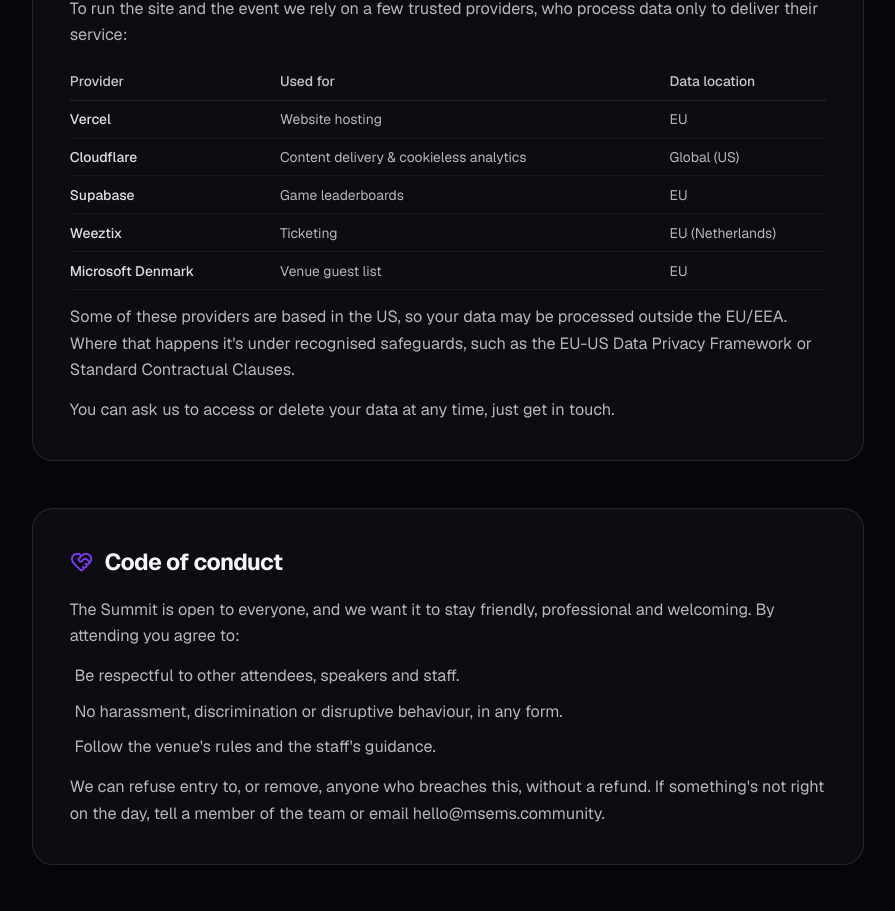
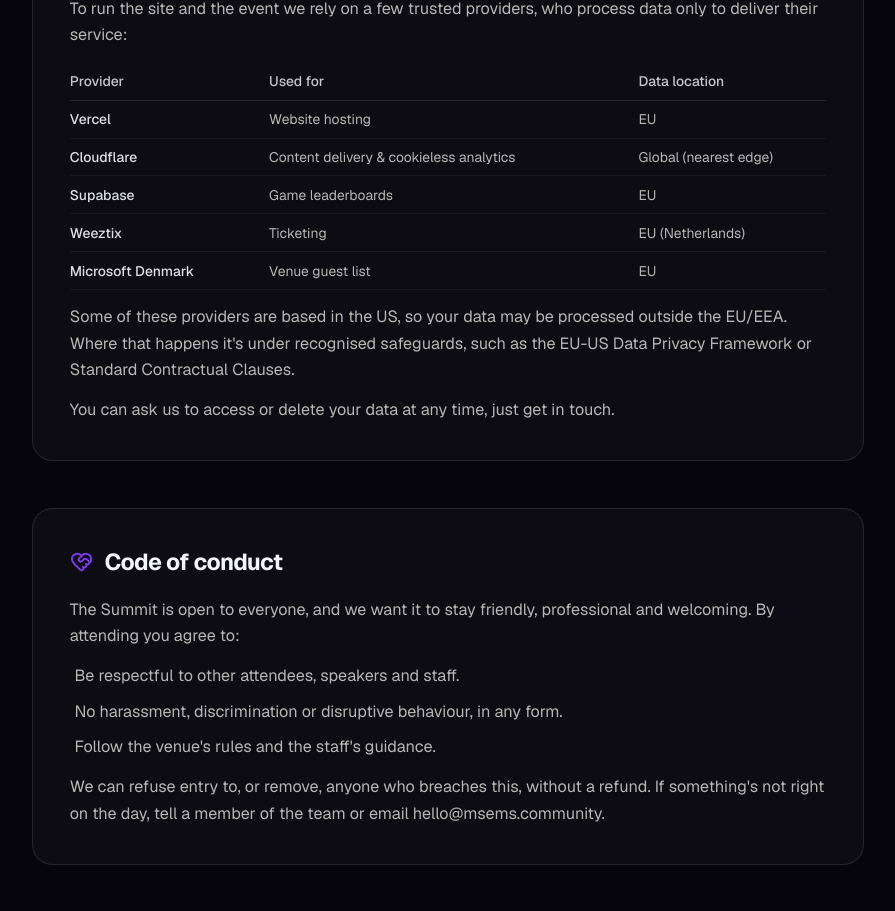
Before and after one commit to Microsoft-EMS-Community/msems-landing, a Next.js app: page /policies in a window 1280 px wide. Shown: the part 1260-2171 px from the top of the page, without its empty margins (192-1087 px from the left). Built offline with nearby package versions, Linux system fonts and the light colour scheme.

Commit message:
policies: Cloudflare region -> 'Global (nearest edge)'
Cloudflare is a CDN that serves from the data centre closest to each visitor
(EU visitors from EU edges), not a US host.

```diff
--- a/src/app/policies/page.tsx
+++ b/src/app/policies/page.tsx
@@ -16,7 +16,7 @@ const WEEZTIX_TERMS = "https://weeztix.com/ticket-buyer-terms";
 
 const PROVIDERS: ReadonlyArray<{ name: string; use: string; region: string }> = [
   { name: "Vercel", use: "Website hosting", region: "EU" },
-  { name: "Cloudflare", use: "Content delivery & cookieless analytics", region: "Global (US)" },
+  { name: "Cloudflare", use: "Content delivery & cookieless analytics", region: "Global (nearest edge)" },
   { name: "Supabase", use: "Game leaderboards", region: "EU" },
   { name: "Weeztix", use: "Ticketing", region: "EU (Netherlands)" },
   { name: "Microsoft Denmark", use: "Venue guest list", region: "EU" },
```
